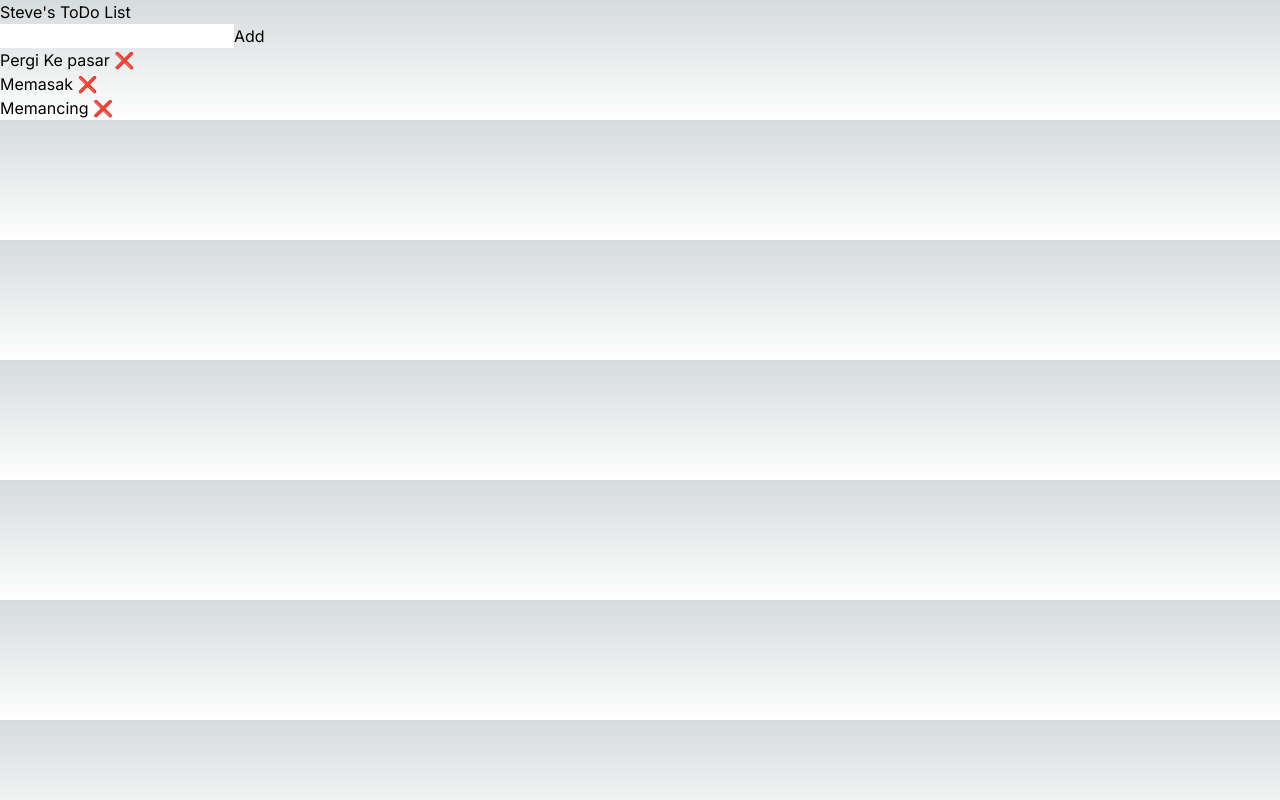
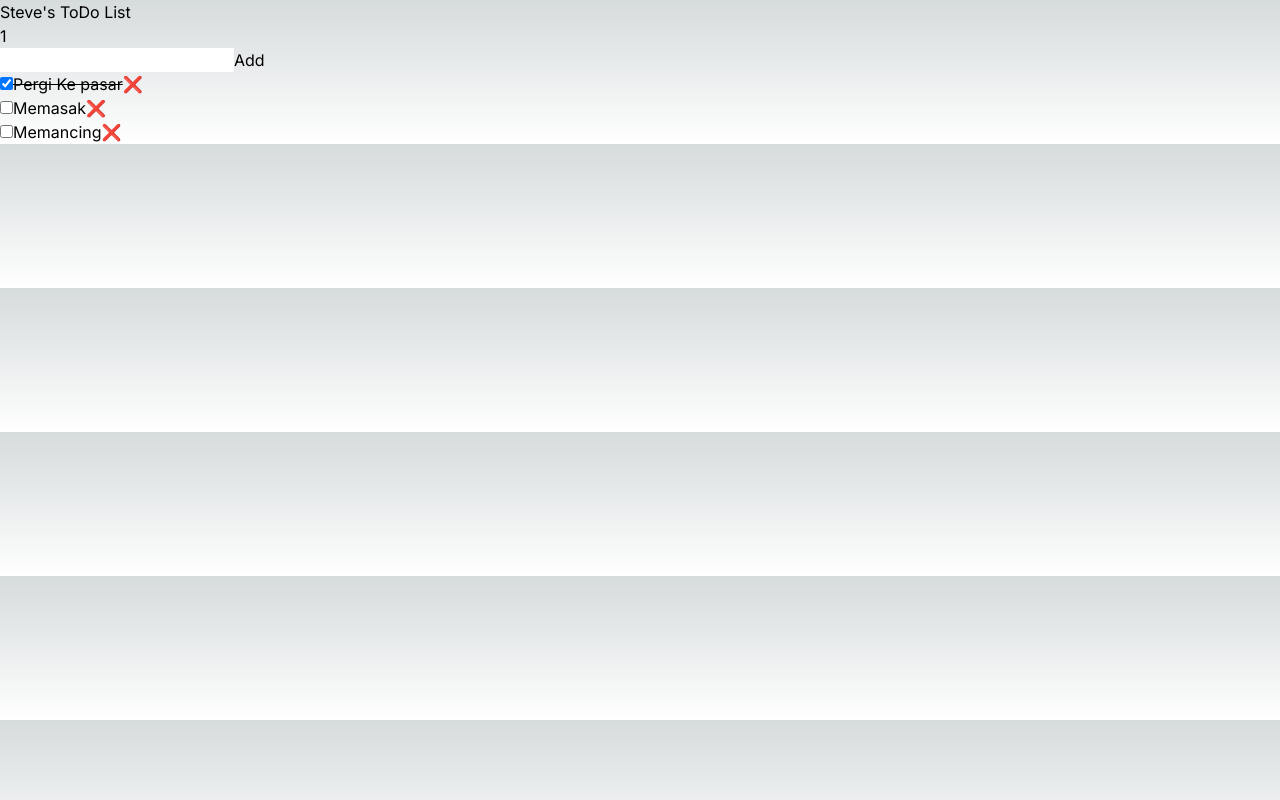
Before and after one commit to Elgara5364/todoList-signals-, a Next.js app: page / in a window 1280 px wide. Built offline with nearby package versions, Linux system fonts and the light colour scheme.

Commit message:
Update the TodoList component: - Use `computed` from `@preact/signals-react` to reactively count completed todos. - Add a checkbox to toggle the completion status of a todo. - Update the rendering of completed todos to strikethrough. (generated by blackbox.ai )

```diff
--- a/src/components/todolist/index.jsx
+++ b/src/components/todolist/index.jsx
@@ -1,21 +1,24 @@
 "use client";
 
-import { useSignal } from "@preact/signals-react";
+import { computed } from "@preact/signals-react";
+import { useSignals, useSignal } from "@preact/signals-react/runtime";
 
 const TodoList = () => {
+  console.log("todolist");
+  useSignals();
   const name = useSignal("Steve");
 
-  console.log(name.value);
+  // console.log(name.value);
 
   const onInput = (event) => {
-    newItem.value = event.currentTarget.value;
+    newItem.value = event.target.value;
     // console.log(event.currentTarget.value);
   };
 
   const todos = useSignal([
-    { text: "Pergi Ke pasar" },
-    { text: "Memasak" },
-    { text: "Memancing" },
+    { text: "Pergi Ke pasar", completed: true },
+    { text: "Memasak", completed: false },
+    { text: "Memancing", completed: false },
   ]);
   const newItem = useSignal("");
 
@@ -31,16 +34,22 @@ const TodoList = () => {
   // console.log(text.value);
 
   const removeTodo = (todo) => {
-    console.log(todo);
+    // console.log(todo);
     todos.value = todos.value.filter((t) => t != todo);
     // todos.value.splice(index, 1);
     // todos.value = [...todos.value];
-    console.log(todos.value);
+    // console.log(todos.value);
   };
+
+  const completed = computed(() => {
+    // When `todos` changes, this re-runs automatically:
+    return todos.value.filter((todo) => todo.completed).length;
+  });
 
   return (
     <div>
       <h1>{name.value}'s ToDo List</h1>
+      <h1>{completed.value}</h1>
       <input
         value={newItem.value}
         onInput={onInput}
@@ -50,7 +59,17 @@ const TodoList = () => {
       <ul>
         {todos.value.map((todo, index) => (
           <li key={index}>
-            {todo.text} {""}
+            <label>
+              <input
+                type="checkbox"
+                checked={todo.completed}
+                onChange={() => {
+                  todo.completed = !todo.completed;
+                  todos.value = [...todos.value];
+                }}
+              />
+              {todo.completed ? <s>{todo.text}</s> : todo.text}
+            </label>
             <button onClick={() => removeTodo(todo)}>❌</button>
           </li>
         ))}
```
